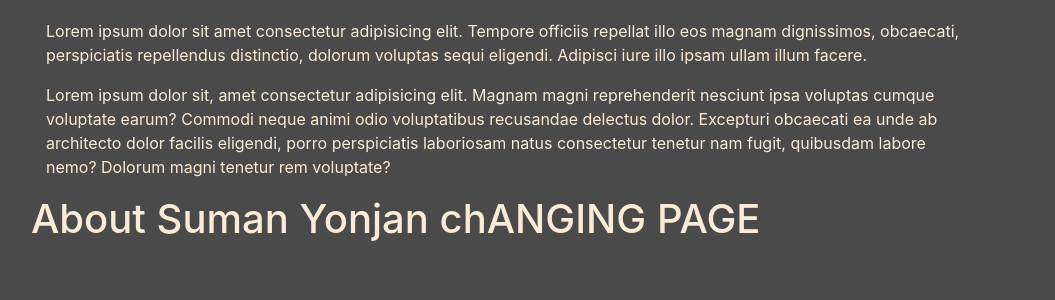
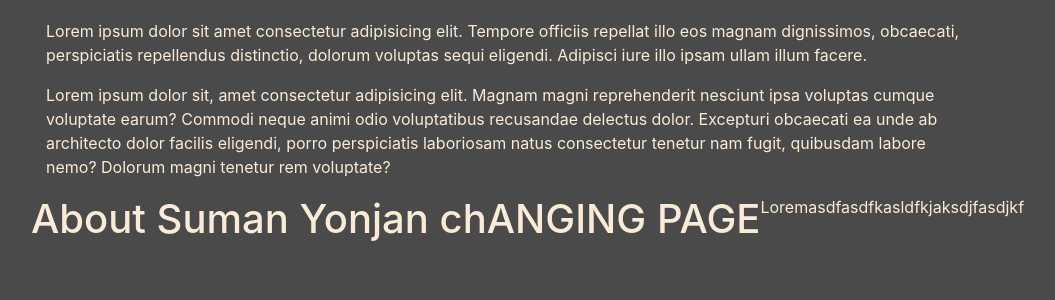
Before and after one commit to rawalhimal/sipalayaversion1, a Django app: page /about/ in a window 1280 px wide. Shown: the part 167-467 px from the top of the page, without its empty margins (39-1094 px from the left). Run offline with Django 3.2, Linux system fonts and the light colour scheme; some libraries are stand-ins or nearby versions.

Commit message:
new paragraph added

```diff
--- a/blog/templates/blog/about.html
+++ b/blog/templates/blog/about.html
@@ -19,5 +19,6 @@
 </div>
 
 <h1>About Suman Yonjan chANGING PAGE</h1>
+<p>Loremasdfasdfkasldfkjaksdjfasdjkf</p>
 
 {% endblock content %}
```
